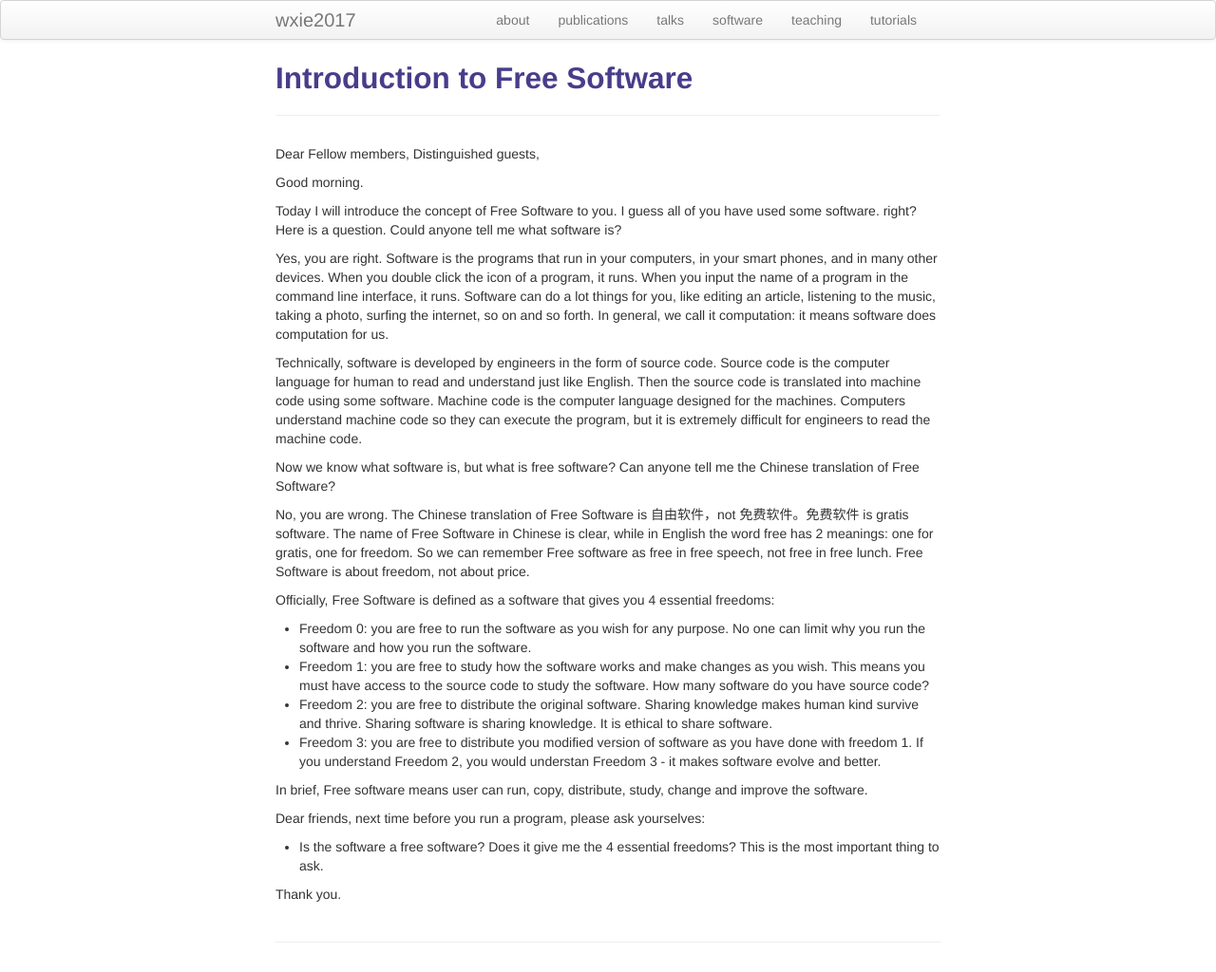
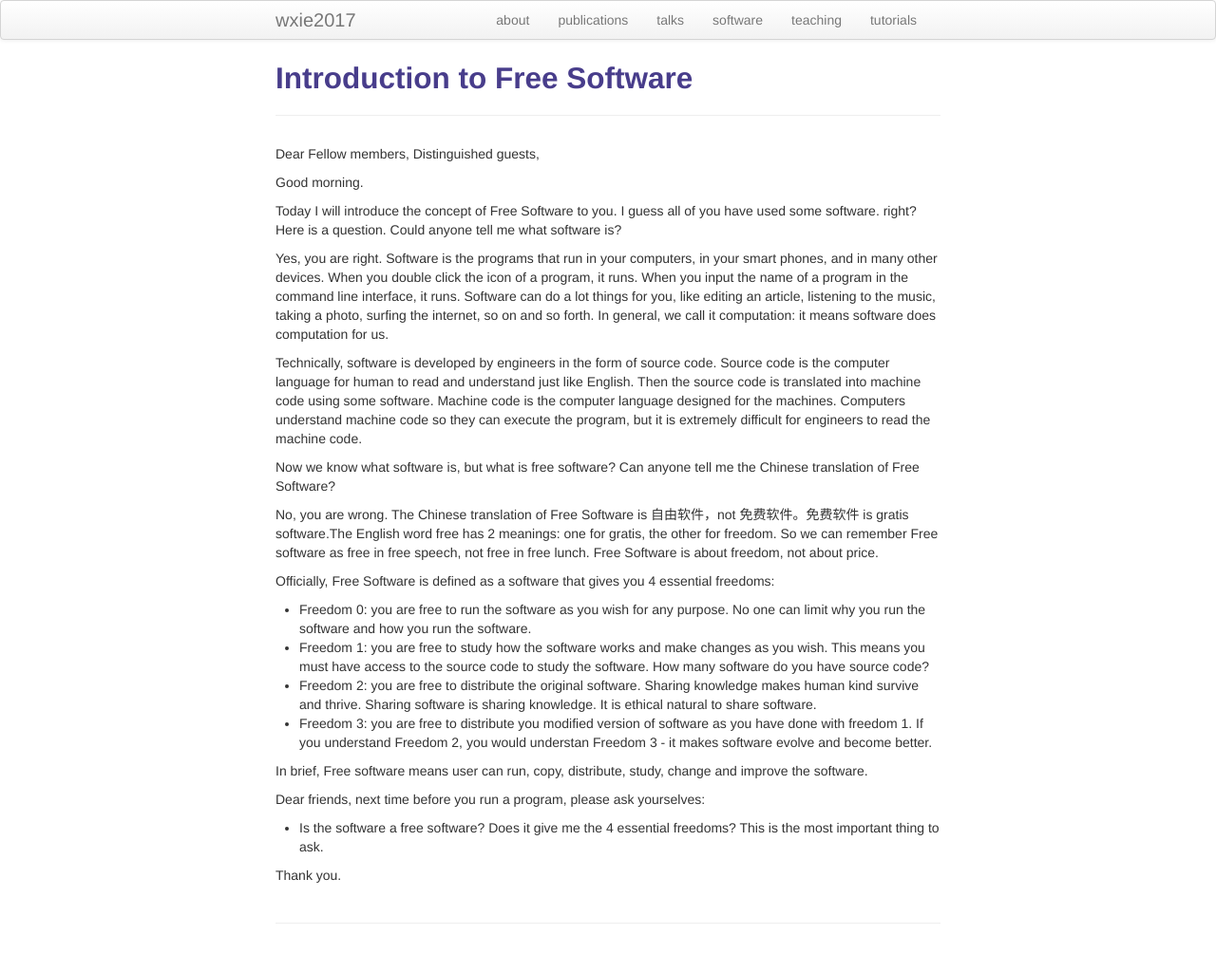
Before and after one commit to wxie2017/wxie2017.github.io, a Jekyll site: the page built from pages/speech/introduction_to_free_software.md, in a window 1280 px wide. Shown: the whole page at 95% size. Built offline with Jekyll 4.4.1, drawn with Linux system fonts in a browser that asks for light colours.

Commit message:
modified a few words: 4th draft

```diff
--- a/pages/speech/introduction_to_free_software.md
+++ b/pages/speech/introduction_to_free_software.md
@@ -25,9 +25,9 @@ but it is extremely difficult for engineers to read the machine code.
 
 Now we know what software is, but what is free software? Can anyone tell me the Chinese translation of Free Software?
 
-No, you are wrong. The Chinese translation of Free Software is 自由软件，not 免费软件。免费软件 is gratis software. The name
-of Free Software in Chinese is clear, while in English the word free has 2 meanings: one for gratis, one for freedom. So we
-can remember Free software as free in free speech, not free in free lunch. Free Software is about freedom, not about price.
+No, you are wrong. The Chinese translation of Free Software is 自由软件，not 免费软件。免费软件 is gratis software.The English
+word free has 2 meanings: one for gratis, the other for freedom. So we can remember Free software as free in free speech,
+not free in free lunch. Free Software is about freedom, not about price.
 
 Officially, Free Software is defined as a software that gives you 4 essential freedoms:
 
@@ -36,9 +36,9 @@ you run the software.
 - Freedom 1: you are free to study how the software works and make changes as you wish. This means you must have access to
 the source code to study the software. How many software do you have source code?
 - Freedom 2: you are free to distribute the original software. Sharing knowledge makes human kind survive and thrive. Sharing
-software is sharing knowledge. It is ethical to share software.
+software is sharing knowledge. It is ethical natural to share software.
 - Freedom 3: you are free to distribute you modified version of software as you have done with freedom 1. If you understand
-Freedom 2, you would understan Freedom 3 - it makes software evolve and better.
+Freedom 2, you would understan Freedom 3 - it makes software evolve and become better.
 
 In brief, Free software means user can run, copy, distribute, study, change and improve the software.
 
```
